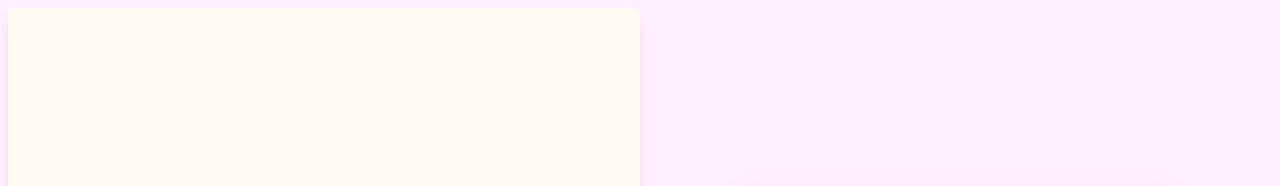
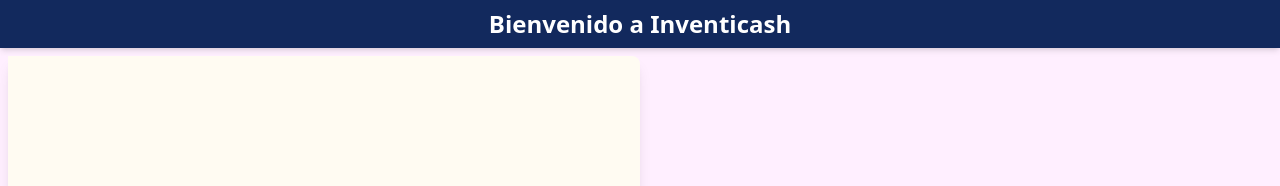
Before and after one commit to jucaicedoa/Proyecto-IS2, a plain HTML site: page index.html in a window 1280 px wide. Shown: the top 186 px of the page. Drawn offline with nearby package versions, Linux system fonts and the light colour scheme.

Commit message:
ajuste index

```diff
--- a/index.html
+++ b/index.html
@@ -4,10 +4,16 @@
     <meta charset="UTF-8">
     <meta name="viewport" content="width=device-width, initial-scale=1.0">
     <title>Inventicash</title>
+    <link rel="icon" href="/assets/img/ico.png" type="image/png">
     <script src="https://cdn.tailwindcss.com"></script>
     <script defer src="/js/main.js"></script>
 </head>
 <body class="bg-[#FFEFFF] flex flex-col min-h-screen">
+
+    <!-- Header -->
+    <header class="bg-[#12295D] w-full py-2 text-center text-white shadow-md">
+        <h1 class="text-2xl font-bold">Bienvenido a Inventicash</h1>
+    </header>
 
     <div class="flex flex-grow w-full p-2 flex-col md:flex-row">
         <!-- Logo -->
```
